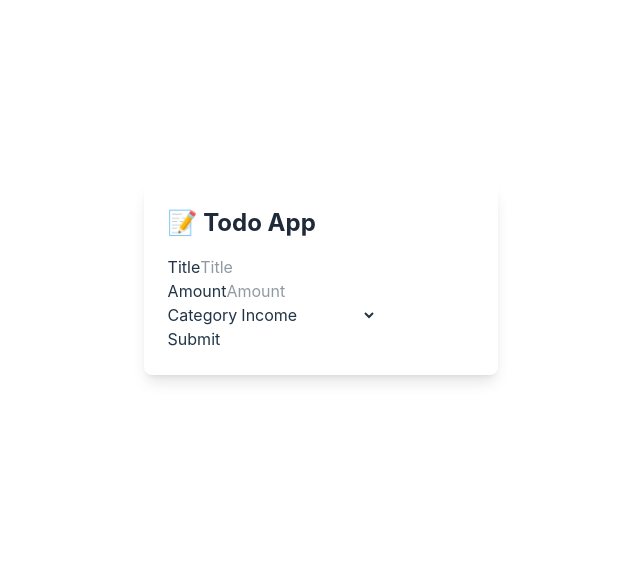
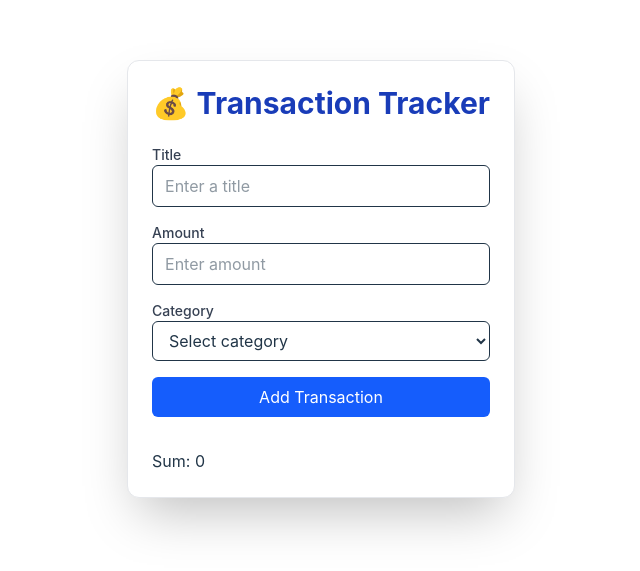
Before and after one commit to alimirhashimli1/practice, a React (Vite) app in the folder frontend/: page / in a window 1280 px wide. Shown: the part 141-712 px from the top of the page, without its empty margins (319-959 px from the left). Built offline with nearby package versions, Linux system fonts and the light colour scheme.

Commit message:
added local storage to redux

```diff
--- a/frontend/src/components/TransactionApp/TransactionApp.tsx
+++ b/frontend/src/components/TransactionApp/TransactionApp.tsx
@@ -1,82 +1,130 @@
-import React, { useState } from 'react'
+import React, { useState } from 'react';
 import { useDispatch, useSelector } from 'react-redux';
 import { RootState } from '../../store';
 import { Transaction } from './types';
-import { addTransaction, deleteTransaction } from '../../features/transactions/transactionsSlice';
+import { addTransaction, calculateSum, deleteTransaction } from '../../features/transactions/transactionsSlice';
 
-
-const TransactionApp : React.FC = () => {
+const TransactionApp: React.FC = () => {
   const [title, setTitle] = useState<string>('');
   const [category, setCategory] = useState<string>('');
   const [amount, setAmount] = useState<number | null>(null);
   const [error, setError] = useState<string>('');
   const dispatch = useDispatch();
   const transactions = useSelector((state: RootState) => state.transactions.transactions);
+  const balance = useSelector((state: RootState) => state.transactions.balance)
 
-
-  const handleAddTransaction = (title: string, amount: number, category: string, date: string) => {
+  const handleAddTransaction = (
+    title: string,
+    amount: number,
+    category: string,
+    date: string
+  ) => {
     const newTransaction: Transaction = {
       title,
       category,
       amount,
-    date
-  }
-  dispatch(addTransaction(newTransaction))
-}
+      date,
+    };
+    dispatch(addTransaction(newTransaction));
+    dispatch(calculateSum())
+    setTitle('');
+    setCategory('');
+    setAmount(null);
+  };
 
   const handleSubmit = (e: React.FormEvent<HTMLFormElement>) => {
     e.preventDefault();
-    if(!title || !category || !amount){
-      const timer = setInterval(() => {
+    if (!title || !category || !amount) {
       setError('All fields are required');
-      }, 3000)
-      clearInterval(timer);
+      setTimeout(() => setError(''), 3000);
+      return;
     }
-    if (amount !== null) {
     handleAddTransaction(title, amount, category, new Date().toLocaleDateString());
-  } else {
-    setError('Amount is required');
-  }
-  }
+  };
 
   return (
-    <div className="max-w-xl mx-auto mt-10 p-6 bg-white shadow-lg rounded-lg">
-      <h1 className="text-2xl font-bold mb-4 text-gray-800">📝 Todo App</h1>
+    <div className="max-w-2xl mx-auto mt-10 p-6 bg-white shadow-2xl rounded-xl border border-gray-200">
+      <h1 className="text-3xl font-bold mb-6 text-blue-800 text-center">💰 Transaction Tracker</h1>
 
-      {error && <p className="mb-4 text-sm text-red-600">{error}</p>}
-    <form onSubmit={handleSubmit}>
+      {error && <p className="mb-4 text-sm text-red-500 text-center">{error}</p>}
+
+      <form onSubmit={handleSubmit} className="space-y-4">
         <div>
-      <label htmlFor="">Title</label>
-      <input type="text" placeholder='Title' value={title} onChange={(e) => setTitle(e.target.value)} />
+          <label className="block text-sm font-medium text-gray-700">Title</label>
+          <input
+            type="text"
+            placeholder="Enter a title"
+            value={title}
+            onChange={(e) => setTitle(e.target.value)}
+            className="w-full px-3 py-2 border rounded-md focus:outline-none focus:ring-2 focus:ring-blue-400"
+          />
         </div>
+
         <div>
-      <label htmlFor="">Amount</label>
-      <input type="number" placeholder='Amount' value={amount ?? ''} onChange={(e) => setAmount(parseInt(e.target.value) || null)} />
+          <label className="block text-sm font-medium text-gray-700">Amount</label>
+          <input
+            type="number"
+            placeholder="Enter amount"
+            value={amount ?? ''}
+            onChange={(e) => setAmount(parseInt(e.target.value) || null)}
+            className="w-full px-3 py-2 border rounded-md focus:outline-none focus:ring-2 focus:ring-blue-400"
+          />
         </div>
+
         <div>
-      <label htmlFor="">Category</label>
-      <select name="" id="" onChange={(e) => setCategory(e.target.value)}>
+          <label className="block text-sm font-medium text-gray-700">Category</label>
+          <select
+            value={category}
+            onChange={(e) => setCategory(e.target.value)}
+            className="w-full px-3 py-2 border rounded-md bg-white focus:outline-none focus:ring-2 focus:ring-blue-400"
+          >
             <option disabled value="">Select category</option>
-        <option value="">Income</option>
-        <option value="">Expense</option>
+            <option value="Income">Income</option>
+            <option value="Expense">Expense</option>
           </select>
         </div>
-      <button type="submit">Submit</button>
+
+        <button
+          type="submit"
+          className="w-full bg-blue-600 hover:bg-blue-700 text-white py-2 px-4 rounded-md transition"
+        >
+          Add Transaction
+        </button>
       </form>
-    <ul>
-      {transactions.map((transaction) => (
-        <li key={transaction.date}>
-          <p>{transaction.title}</p>
-          <p>{transaction.amount}</p>
-          <p>{transaction.category}</p>
-          <p>{transaction.date}</p>
-          <button onClick={(e) => {e.stopPropagation(); dispatch(deleteTransaction(transaction.title))}}>Delete</button>
+
+      <ul className="mt-8 divide-y divide-gray-200">
+        {transactions.map((transaction, index) => (
+          <li
+            key={index}
+            className="py-4 px-3 flex justify-between items-center bg-gray-50 rounded-md mb-2 shadow-sm"
+          >
+            <div>
+              <p className="font-semibold text-gray-800">{transaction.title}</p>
+              <p className="text-sm text-gray-500">
+                {transaction.category} • {transaction.date}
+              </p>
+            </div>
+            <div className="flex items-center gap-4">
+              <p className={`font-bold ${transaction.category === 'Income' ? 'text-green-600' : 'text-red-500'}`}>
+                ${transaction.amount}
+              </p>
+              <button
+                onClick={(e) => {
+                  e.stopPropagation();
+                  dispatch(deleteTransaction(transaction.title));
+                  dispatch(calculateSum())
+                }}
+                className="text-sm text-red-600 hover:underline"
+              >
+                Delete
+              </button>
+            </div>
           </li>
-
         ))}
       </ul>
+      <p>Sum: {balance}</p>
     </div>
-  )
-}
+  );
+};
 
-export default TransactionApp
+export default TransactionApp;
--- a/frontend/src/features/transactions/transactionsSlice.ts
+++ b/frontend/src/features/transactions/transactionsSlice.ts
@@ -1,28 +1,59 @@
-import {createSlice, PayloadAction} from '@reduxjs/toolkit';
-import { Transaction } from '../../components/TransactionApp/types';
+import { createSlice, PayloadAction } from "@reduxjs/toolkit";
+import { Transaction } from "../../components/TransactionApp/types";
 
 interface TransactionState {
   transactions: Transaction[];
-  sorted: boolean
+  balance: number;
+  sorted: boolean;
+}
+
+const loadFromLocalStorage = () => {
+  try {
+    const serialized = localStorage.getItem("transactions");
+    if (!serialized) return [];
+    return JSON.parse(serialized);
+  } catch (error) {
+    console.error('Load error', error);
+    return []
+  }
+};
+
+const persistedTransactions = loadFromLocalStorage();
+
+
+const calculateInitialSum = (transactions: Transaction[]) : number => {
+  return transactions.reduce((acc, sum) => sum.category.toLowerCase() === 'income' ? acc + sum.amount : acc - sum.amount, 0);
 }
 
 const initialState: TransactionState = {
-  transactions: [],
+  transactions: persistedTransactions,
+  balance: calculateInitialSum(persistedTransactions),
   sorted: false,
-}
+};
 
 const transactionSlice = createSlice({
   name: "transactions",
   initialState,
   reducers: {
     addTransaction: (state, action: PayloadAction<Transaction>) => {
-      state.transactions.unshift(action.payload)
+      state.transactions.unshift(action.payload);
     },
     deleteTransaction: (state, action: PayloadAction<string>) => {
-      state.transactions = state.transactions.filter(transaction => transaction.title !== action.payload)
-    }
-  }
-})
+      state.transactions = state.transactions.filter(
+        (transaction) => transaction.title !== action.payload
+      );
+    },
 
-export const {addTransaction, deleteTransaction} = transactionSlice.actions;
+    calculateSum: (state) => {
+      state.balance = state.transactions.reduce((acc, curr) => {
+        return curr.category.toLowerCase() === "income"
+          ? acc + curr.amount
+          : acc - curr.amount;
+      }, 0);
+    },
+  },
+});
+
+export const { addTransaction, deleteTransaction, calculateSum } =
+  transactionSlice.actions;
 export default transactionSlice.reducer;
--- a/frontend/src/store.ts
+++ b/frontend/src/store.ts
@@ -9,6 +9,15 @@ const store = configureStore({
     }
 });
 
+store.subscribe(() => {
+    const state = store.getState();
+    try {
+        localStorage.setItem('transactions', JSON.stringify(state.transactions.transactions))
+    } catch (error) {
+        console.error(error)
+    }
+})
+
 export type RootState = ReturnType<typeof store.getState>;
 export type AppDispatch = typeof store.dispatch;
 
```
Lines whose indentation alone changed are shown as unchanged.
